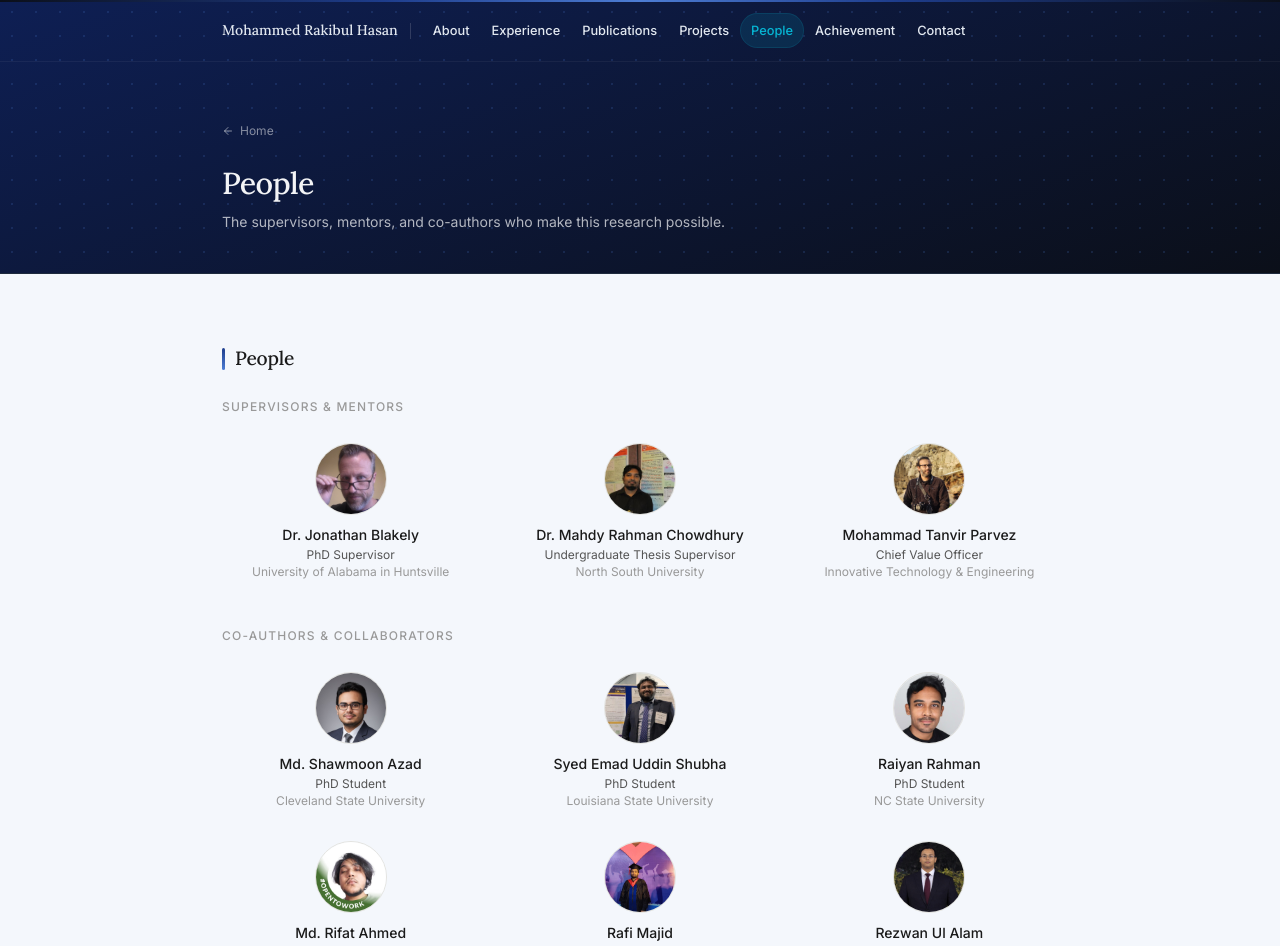
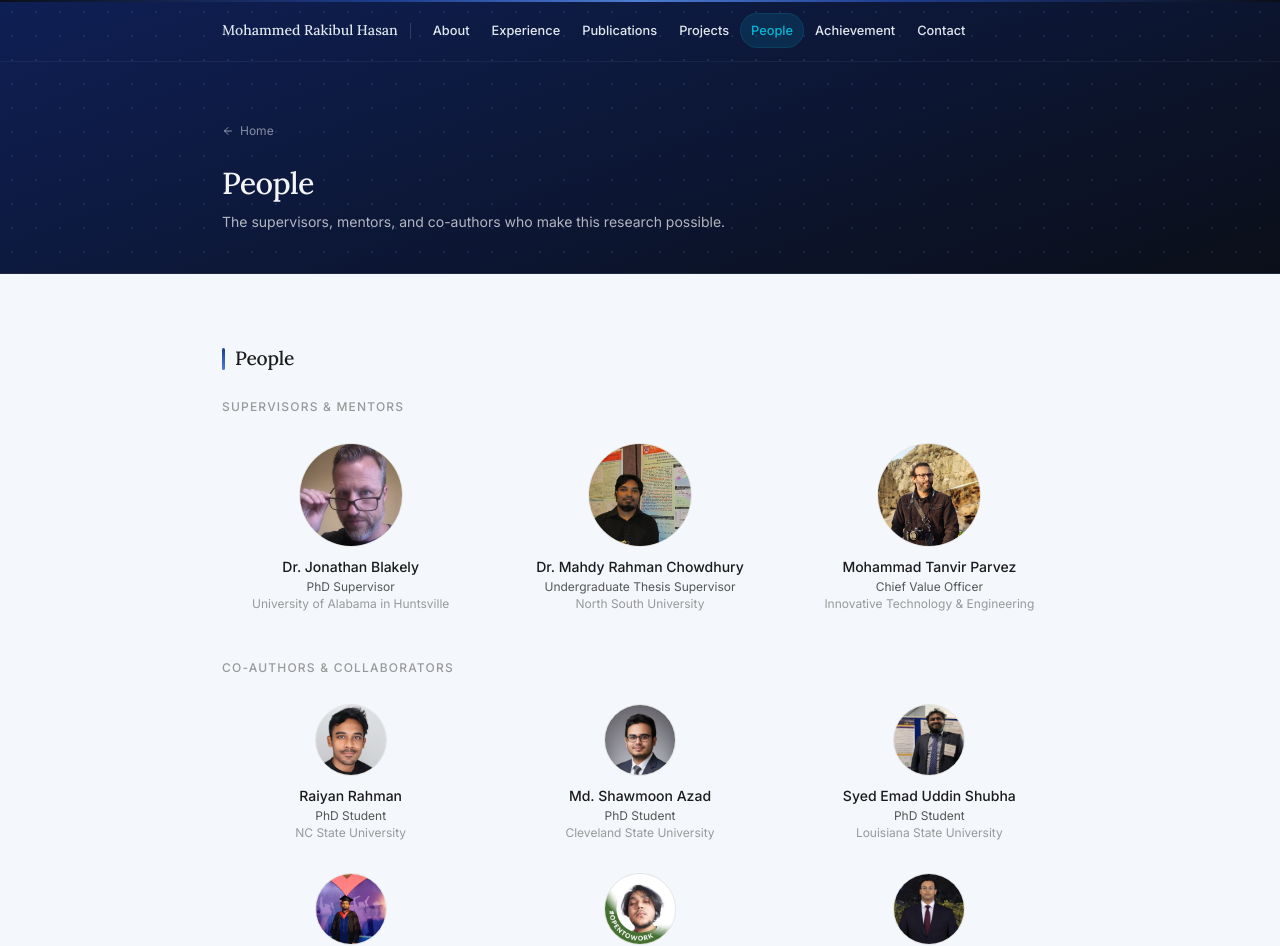
Before and after one commit to r-hasan-c/portfolion, a Next.js app: page /people in a window 1280 px wide. Shown: the top 946 px of the page. Built offline with nearby package versions, Linux system fonts and the light colour scheme.

Commit message:
People: larger supervisor photos, reorder collaborators Raiyan→Shawmoon→Syed→Rafi→Rifat→Rezwan

```diff
--- a/src/components/sections/People.tsx
+++ b/src/components/sections/People.tsx
@@ -24,9 +24,11 @@ const FALLBACK_COLORS = [
 function PersonCard({
   person,
   idx,
+  large = false,
 }: {
   person: (typeof PEOPLE)[0];
   idx: number;
+  large?: boolean;
 }) {
   const initials = person.name
     .split(" ")
@@ -45,7 +47,7 @@ function PersonCard({
       className="flex flex-col items-center text-center gap-2.5 group"
     >
       {/* Photo circle */}
-      <div className="relative w-[72px] h-[72px] rounded-full overflow-hidden border border-[var(--border)] transition-shadow duration-200 group-hover:shadow-md">
+      <div className={`relative rounded-full overflow-hidden border border-[var(--border)] transition-shadow duration-200 group-hover:shadow-md ${large ? "w-[104px] h-[104px]" : "w-[72px] h-[72px]"}`}>
         {person.imageUrl ? (
           <Image
             src={person.imageUrl}
@@ -101,7 +103,7 @@ export default function People() {
           {/* Mobile: 1 per row  |  Desktop: 3 per row */}
           <div className="grid grid-cols-1 sm:grid-cols-3 gap-8">
             {supervisors.map((p, i) => (
-              <PersonCard key={p.id} person={p} idx={i} />
+              <PersonCard key={p.id} person={p} idx={i} large />
             ))}
           </div>
         </div>
--- a/src/data/index.ts
+++ b/src/data/index.ts
@@ -283,6 +283,15 @@ export const PEOPLE: Person[] = [
 
   /* ── Co-authors & Collaborators ── */
   {
+    id: "raiyan",
+    name: "Raiyan Rahman",
+    role: "PhD Student",
+    affiliation: "NC State University",
+    category: "collaborator",
+    url: "https://scholar.google.com/citations?user=QrDmxHwAAAAJ&hl=en",
+    imageUrl: "/images/raiyan.jpeg",
+  },
+  {
     id: "shawmoon",
     name: "Md. Shawmoon Azad",
     role: "PhD Student",
@@ -301,13 +310,12 @@ export const PEOPLE: Person[] = [
     imageUrl: "/images/syed.jpeg",
   },
   {
-    id: "raiyan",
-    name: "Raiyan Rahman",
-    role: "PhD Student",
-    affiliation: "NC State University",
+    id: "rafi",
+    name: "Rafi Majid",
+    role: "Teaching Assistant",
+    affiliation: "North South University",
     category: "collaborator",
-    url: "https://scholar.google.com/citations?user=QrDmxHwAAAAJ&hl=en",
-    imageUrl: "/images/raiyan.jpeg",
+    imageUrl: "/images/rafi.jpeg",
   },
   {
     id: "rifat",
@@ -317,14 +325,6 @@ export const PEOPLE: Person[] = [
     category: "collaborator",
     url: "https://www.linkedin.com/in/rifatahmedri2/",
     imageUrl: "/images/rifat.jpeg",
-  },
-  {
-    id: "rafi",
-    name: "Rafi Majid",
-    role: "Teaching Assistant",
-    affiliation: "North South University",
-    category: "collaborator",
-    imageUrl: "/images/rafi.jpeg",
   },
   {
     id: "rezwan",
```
